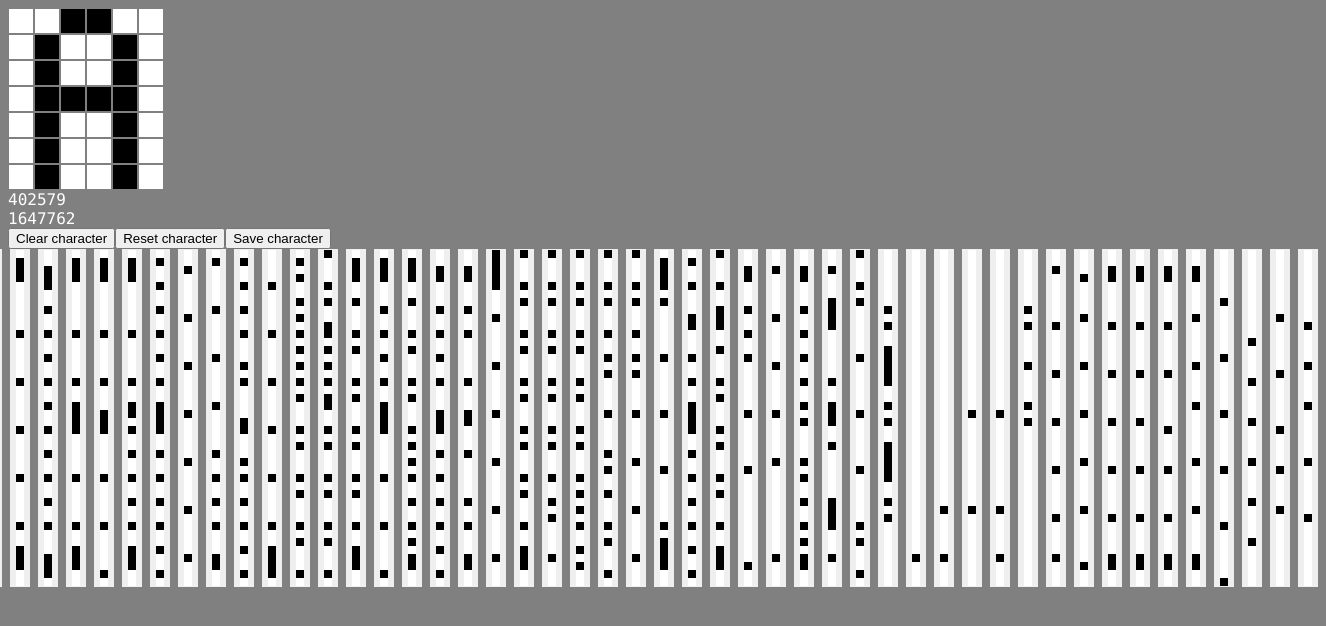
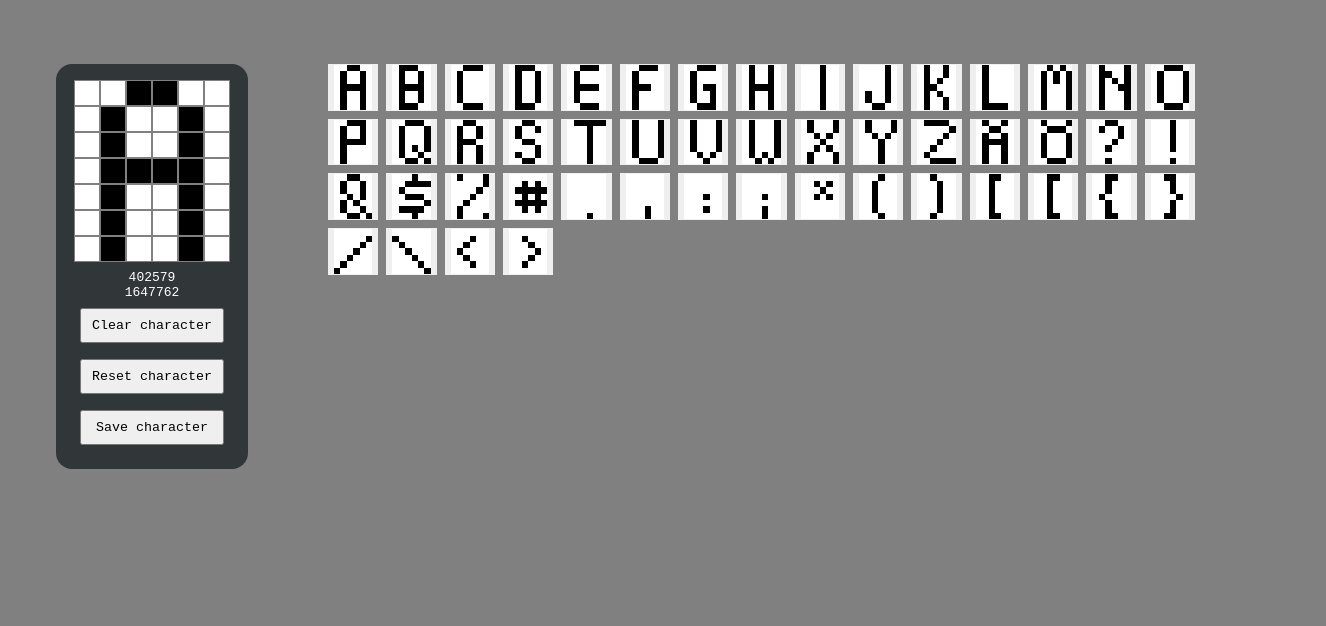
Before and after one commit to ggpera/merkeditor, a React (Vite) app: page / in a window 1280 px wide. Shown: the top 626 px of the page, 1326 px wide, since content can reach past the window. Built offline with nearby package versions, Linux system fonts and the light colour scheme.

Commit message:
Modularize all CSS and move components into designated folders

```diff
--- a/src/App.css
+++ /dev/null
@@ -1,37 +0,0 @@
-body {
-  font-family: 'Lucida Console', 'Courier New', monospace;
-  background-color: grey;
-  color: white;
-}
-
-.App {
-  margin: 5rem auto;
-}
-
-.pixel {
-  width: 1.5rem;
-  height: 1.5rem;
-  border: 0.1px solid grey;
-}
-
-.row {
-  display: flex;
-  flex-wrap: wrap-reverse;
-}
-.set-pixel {
-  width: 0.5rem;
-  height: 0.5rem;
-}
-.set-grid {
-  margin-right: 0.5rem;
-  border: none;
-}
-.set-grid:hover,
-.set-grid:focus {
-  background-color: aqua;
-}
-.character-set {
-  display: flex;
-  align-items: center;
-  justify-content: center;
-}
--- a/src/App.jsx
+++ b/src/App.jsx
@@ -1,4 +1,5 @@
-import Editor from './components/Editor';
+import './assets/global.css';
+import Editor from './components/Editor/Editor';
 
 const App = () => {
   return (
--- /dev/null
+++ b/src/assets/global.css
@@ -0,0 +1,5 @@
+body {
+  font-family: monospace;
+  background-color: grey;
+  color: white;
+}
--- a/src/components/CharacterSet.jsx
+++ /dev/null
@@ -1,38 +0,0 @@
-import PropTypes from 'prop-types';
-import { arrayChunk } from '../utils/arrays';
-// Render character set on the right side of the screen
-const CharacterSet = ({ characters, setEditCharacter }) => {
-  return (
-    <>
-      <div className='character-set'>
-        {characters.map((character, index) => (
-          <button
-            key={index}
-            className='set-grid'
-            onClick={() => setEditCharacter(character, index)}
-          >
-            {arrayChunk(character.binaryArray, 6).map((row, rowIndex) => (
-              <div key={rowIndex} className='row'>
-                {row.map((binary, colIndex) => {
-                  const totalIndex = rowIndex * 6 + colIndex;
-                  return (
-                    <div
-                      key={totalIndex}
-                      className='set-pixel'
-                      style={{ backgroundColor: binary === 0 ? '#FFFFFF' : '#000000' }}
-                    ></div>
-                  );
-                })}
-              </div>
-            ))}
-          </button>
-        ))}
-      </div>
-    </>
-  );
-};
-CharacterSet.propTypes = {
-  characters: PropTypes.array,
-  setEditCharacter: PropTypes.func,
-};
-export default CharacterSet;
--- /dev/null
+++ b/src/components/CharacterSet/CharacterSet.jsx
@@ -0,0 +1,37 @@
+import styles from './CharacterSet.module.css';
+import PropTypes from 'prop-types';
+import { arrayChunk } from '../../utils/arrays';
+// Render character set on the right side of the screen
+const CharacterSet = ({ characters, setEditCharacter }) => {
+  return (
+    <>
+      {characters.map((character, index) => (
+        <button
+          key={index}
+          className={styles.grid}
+          onClick={() => setEditCharacter(character, index)}
+        >
+          {arrayChunk(character.binaryArray, 6).map((row, rowIndex) => (
+            <div key={rowIndex} className={styles.row}>
+              {row.map((binary, colIndex) => {
+                const totalIndex = rowIndex * 6 + colIndex;
+                return (
+                  <div
+                    key={totalIndex}
+                    className={styles.pixel}
+                    style={{ backgroundColor: binary === 0 ? '#FFFFFF' : '#000000' }}
+                  ></div>
+                );
+              })}
+            </div>
+          ))}
+        </button>
+      ))}
+    </>
+  );
+};
+CharacterSet.propTypes = {
+  characters: PropTypes.array,
+  setEditCharacter: PropTypes.func,
+};
+export default CharacterSet;
--- /dev/null
+++ b/src/components/CharacterSet/CharacterSet.module.css
@@ -0,0 +1,18 @@
+.pixel {
+  width: 0.4rem;
+  height: 0.4rem;
+}
+.grid {
+  margin-right: 0.5rem;
+  margin-bottom: 0.5rem;
+  border: none;
+}
+.grid:hover,
+.grid:focus {
+  background-color: aqua;
+}
+.row {
+  display: flex;
+  flex-wrap: wrap-reverse;
+  justify-content: center;
+}
--- a/src/components/Editor.jsx
+++ b/src/components/Editor/Editor.jsx
@@ -1,8 +1,8 @@
-import '../App.css';
+import styles from './Editor.module.css';
 import { useState } from 'react';
-import Grid from './Grid';
-import CharacterSet from './CharacterSet';
-import data from '../data/characters.json';
+import Grid from '../Grid/Grid';
+import CharacterSet from '../CharacterSet/CharacterSet';
+import data from '../../data/characters.json';
 
 const Editor = () => {
   const [characters, setCharacters] = useState(data);
@@ -22,11 +22,11 @@ const Editor = () => {
   };
   console.log(character);
   return (
-    <div className='editor'>
-      <div className='grid'>
+    <div className={styles.editor}>
+      <div className={styles.grid}>
         <Grid key={character} character={character} saveCharacters={saveCharacters} />
       </div>
-      <div className='character-set'>
+      <div className={styles.characterSet}>
         <CharacterSet
           key={characters.set}
           characters={characters.set}
--- /dev/null
+++ b/src/components/Editor/Editor.module.css
@@ -0,0 +1,20 @@
+.editor {
+  background-color: grey;
+  margin: 3rem auto;
+  padding: 1rem;
+  display: flex;
+  gap: 5rem;
+}
+.grid {
+  background-color: #313639;
+  margin-left: 2rem;
+  padding: 1rem;
+  border-radius: 1rem;
+  text-align: center;
+}
+.characterSet {
+  display: flex;
+  align-items: center;
+  align-self: flex-start;
+  flex-wrap: wrap;
+}
--- a/src/components/Grid.jsx
+++ b/src/components/Grid/Grid.jsx
@@ -1,7 +1,8 @@
+import styles from './Grid.module.css';
 import { useState } from 'react';
 import PropTypes from 'prop-types';
-import { arrayChunk } from '../utils/arrays';
-import Pixel from './Pixel';
+import { arrayChunk } from '../../utils/arrays';
+import Pixel from '../Pixel/Pixel';
 
 const Grid = ({ character, saveCharacters }) => {
   const [binaryArray, setBinaryArray] = useState(character);
@@ -36,7 +37,7 @@ const Grid = ({ character, saveCharacters }) => {
     <>
       <div>
         {arrayChunk(binaryArray, 6).map((row, rowIndex) => (
-          <div key={rowIndex} className='row'>
+          <div key={rowIndex} className={styles.row}>
             {row.map((binary, colIndex) => {
               const totalIndex = rowIndex * 6 + colIndex;
               return (
@@ -50,18 +51,18 @@ const Grid = ({ character, saveCharacters }) => {
           </div>
         ))}
       </div>
-      <div className='char-binary'>
+      <div className={styles.binary}>
         <div>{parseInt(binaryChunks[0].join(''), 2)}</div>
         <div>{parseInt(binaryChunks[1].join(''), 2)}</div>
       </div>
-      <div className='char-button-group'>
-        <button className='char-buttons' onClick={clearBinaryArray}>
+      <div className={styles.btnGroup}>
+        <button className={styles.btn} onClick={clearBinaryArray}>
           Clear character
         </button>
-        <button className='char-buttons' onClick={resetBinaryArray}>
+        <button className={styles.btn} onClick={resetBinaryArray}>
           Reset character
         </button>
-        <button className='char-buttons' onClick={() => saveCharacters(binaryArray)}>
+        <button className={styles.btn} onClick={() => saveCharacters(binaryArray)}>
           Save character
         </button>
       </div>
--- /dev/null
+++ b/src/components/Grid/Grid.module.css
@@ -0,0 +1,18 @@
+.row {
+  display: flex;
+  flex-wrap: wrap-reverse;
+  justify-content: center;
+}
+.binary {
+  margin-top: 0.5rem;
+}
+.btn {
+  font-family: monospace, Courier;
+  padding: 0.5rem;
+  margin: 0.5rem;
+}
+.btnGroup {
+  display: flex;
+  flex-direction: column;
+  width: 10rem;
+}
--- a/src/components/Pixel.jsx
+++ b/src/components/Pixel/Pixel.jsx
@@ -1,5 +1,6 @@
 import { useEffect, useState } from 'react';
 import PropTypes from 'prop-types';
+import styles from './Pixel.module.css';
 
 const Pixel = ({ binary, toggleBinaryValue }) => {
   const [color, setColor] = useState('');
@@ -33,7 +34,7 @@ const Pixel = ({ binary, toggleBinaryValue }) => {
 
   return (
     <div
-      className='pixel'
+      className={styles.pixel}
       style={{ backgroundColor: color }}
       onMouseDown={paintPixel}
       onMouseEnter={changeColorOnEnter}
--- /dev/null
+++ b/src/components/Pixel/Pixel.module.css
@@ -0,0 +1,5 @@
+.pixel {
+  width: 1.5rem;
+  height: 1.5rem;
+  border: 0.1px solid grey;
+}
```
